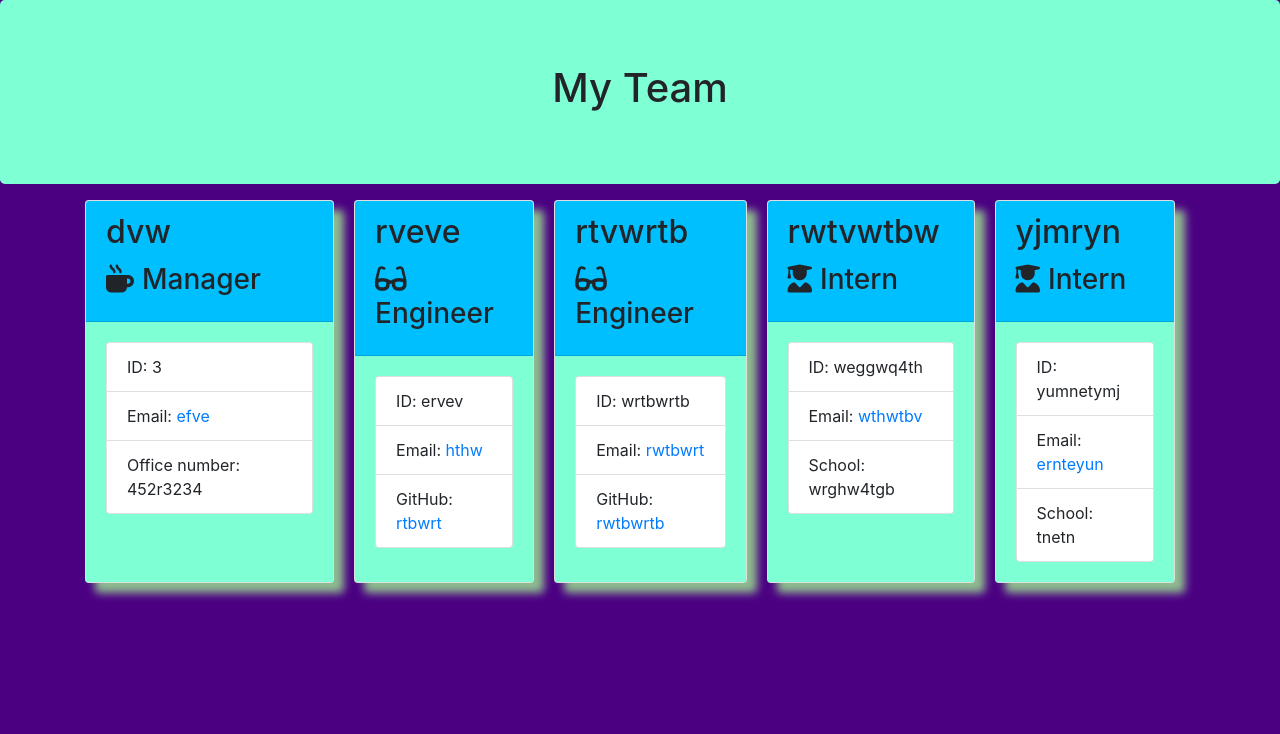
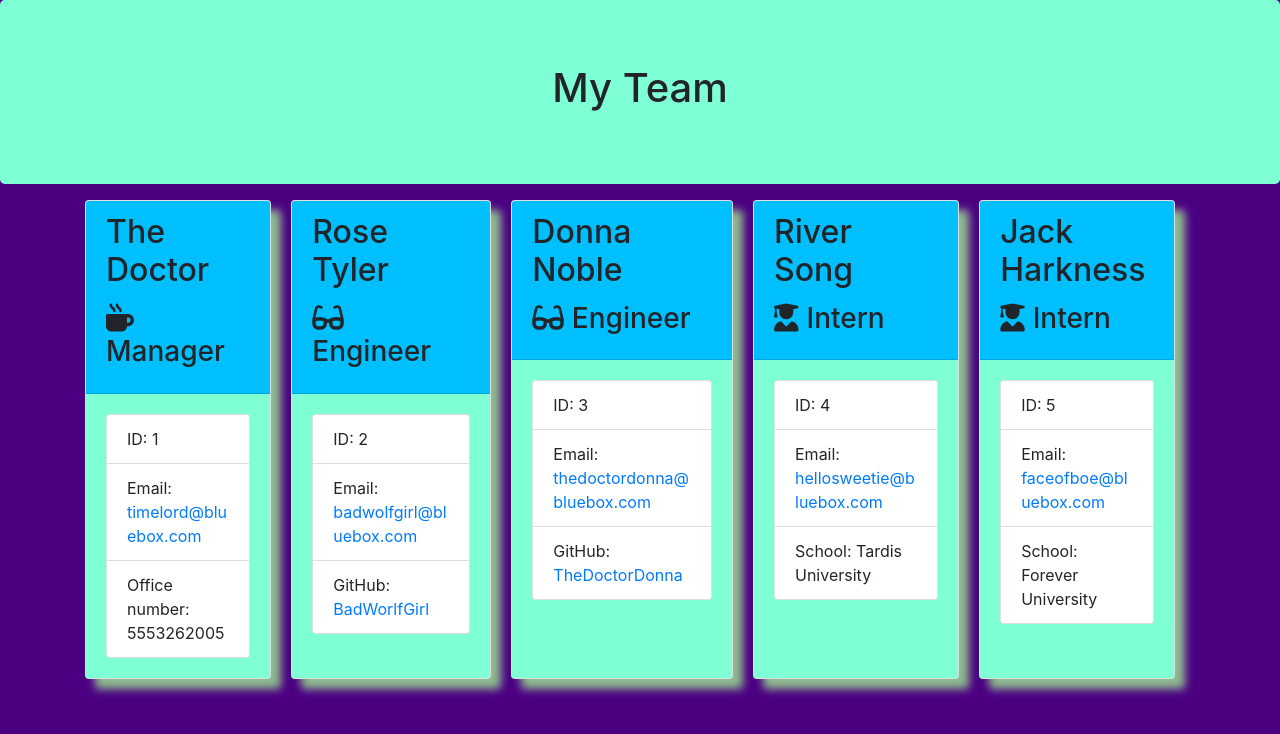
Before and after one commit to CalebParris/Employee-Team-Generator, a website: page output/team.html in a window 1280 px wide. Drawn offline with nearby package versions, Linux system fonts and the light colour scheme.

Commit message:
Finished working Generator

```diff
--- a/output/team.html
+++ b/output/team.html
@@ -25,62 +25,62 @@
             <div class="team-area col-12 d-flex justify-content-center">
                 <div class="card employee-card">
     <div class="card-header">
-        <h2 class="card-title">dvw</h2>
+        <h2 class="card-title">The Doctor</h2>
         <h3 class="card-title"><i class="fas fa-mug-hot mr-2"></i>Manager</h3>
     </div>
     <div class="card-body">
         <ul class="list-group">
-            <li class="list-group-item">ID: 3</li>
-            <li class="list-group-item">Email: <a href="mailto:efve">efve</a></li>
-            <li class="list-group-item">Office number: 452r3234</li>
+            <li class="list-group-item">ID: 1</li>
+            <li class="list-group-item">Email: <a href="mailto:timelord@bluebox.com">timelord@bluebox.com</a></li>
+            <li class="list-group-item">Office number: 5553262005</li>
         </ul>
     </div>
 </div><div class="card employee-card">
     <div class="card-header">
-        <h2 class="card-title">rveve</h2>
+        <h2 class="card-title">Rose Tyler</h2>
         <h3 class="card-title"><i class="fas fa-glasses mr-2"></i>Engineer</h3>
     </div>
     <div class="card-body">
         <ul class="list-group">
-            <li class="list-group-item">ID: ervev</li>
-            <li class="list-group-item">Email: <a href="mailto:hthw">hthw</a></li>
-            <li class="list-group-item">GitHub: <a href="https://github.com/rtbwrt" target="_blank" rel="noopener noreferrer">rtbwrt</a></li>
+            <li class="list-group-item">ID: 2</li>
+            <li class="list-group-item">Email: <a href="mailto:badwolfgirl@bluebox.com">badwolfgirl@bluebox.com</a></li>
+            <li class="list-group-item">GitHub: <a href="https://github.com/BadWorlfGirl" target="_blank" rel="noopener noreferrer">BadWorlfGirl</a></li>
         </ul>
     </div>
 </div><div class="card employee-card">
     <div class="card-header">
-        <h2 class="card-title">rtvwrtb</h2>
+        <h2 class="card-title">Donna Noble</h2>
         <h3 class="card-title"><i class="fas fa-glasses mr-2"></i>Engineer</h3>
     </div>
     <div class="card-body">
         <ul class="list-group">
-            <li class="list-group-item">ID: wrtbwrtb</li>
-            <li class="list-group-item">Email: <a href="mailto:rwtbwrt">rwtbwrt</a></li>
-            <li class="list-group-item">GitHub: <a href="https://github.com/rwtbwrtb" target="_blank" rel="noopener noreferrer">rwtbwrtb</a></li>
+            <li class="list-group-item">ID: 3</li>
+            <li class="list-group-item">Email: <a href="mailto:thedoctordonna@bluebox.com">thedoctordonna@bluebox.com</a></li>
+            <li class="list-group-item">GitHub: <a href="https://github.com/TheDoctorDonna" target="_blank" rel="noopener noreferrer">TheDoctorDonna</a></li>
         </ul>
     </div>
 </div><div class="card employee-card">
     <div class="card-header">
-        <h2 class="card-title">rwtvwtbw</h2>
+        <h2 class="card-title">River Song</h2>
         <h3 class="card-title"><i class="fas fa-user-graduate mr-2"></i>Intern</h3>
     </div>
     <div class="card-body">
         <ul class="list-group">
-            <li class="list-group-item">ID: weggwq4th</li>
-            <li class="list-group-item">Email: <a href="mailto:wthwtbv">wthwtbv</a></li>
-            <li class="list-group-item">School: wrghw4tgb</li>
+            <li class="list-group-item">ID: 4</li>
+            <li class="list-group-item">Email: <a href="mailto:hellosweetie@bluebox.com">hellosweetie@bluebox.com</a></li>
+            <li class="list-group-item">School: Tardis University</li>
         </ul>
     </div>
 </div><div class="card employee-card">
     <div class="card-header">
-        <h2 class="card-title">yjmryn</h2>
+        <h2 class="card-title">Jack Harkness</h2>
         <h3 class="card-title"><i class="fas fa-user-graduate mr-2"></i>Intern</h3>
     </div>
     <div class="card-body">
         <ul class="list-group">
-            <li class="list-group-item">ID: yumnetymj</li>
-            <li class="list-group-item">Email: <a href="mailto:ernteyun">ernteyun</a></li>
-            <li class="list-group-item">School: tnetn</li>
+            <li class="list-group-item">ID: 5</li>
+            <li class="list-group-item">Email: <a href="mailto:faceofboe@bluebox.com">faceofboe@bluebox.com</a></li>
+            <li class="list-group-item">School: Forever University</li>
         </ul>
     </div>
 </div>
```
